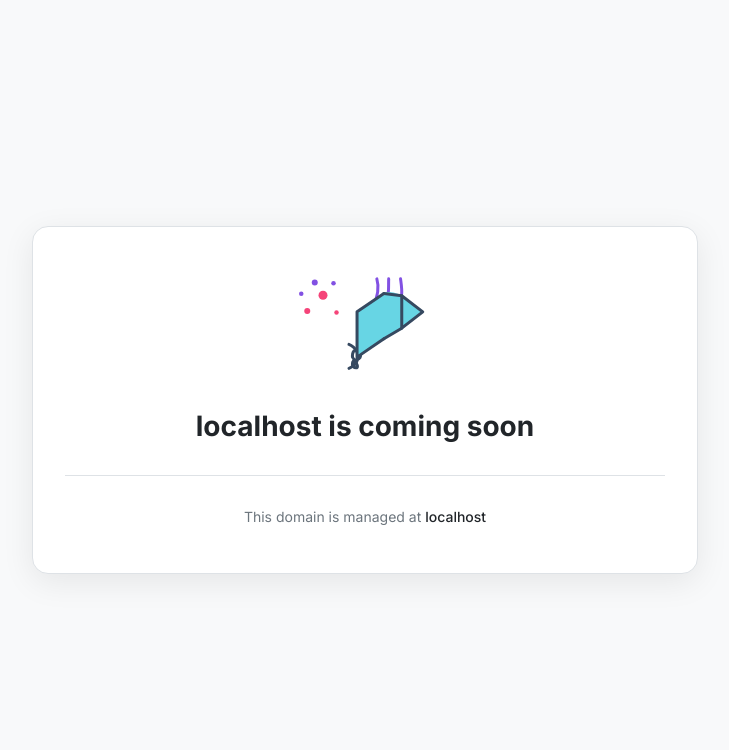
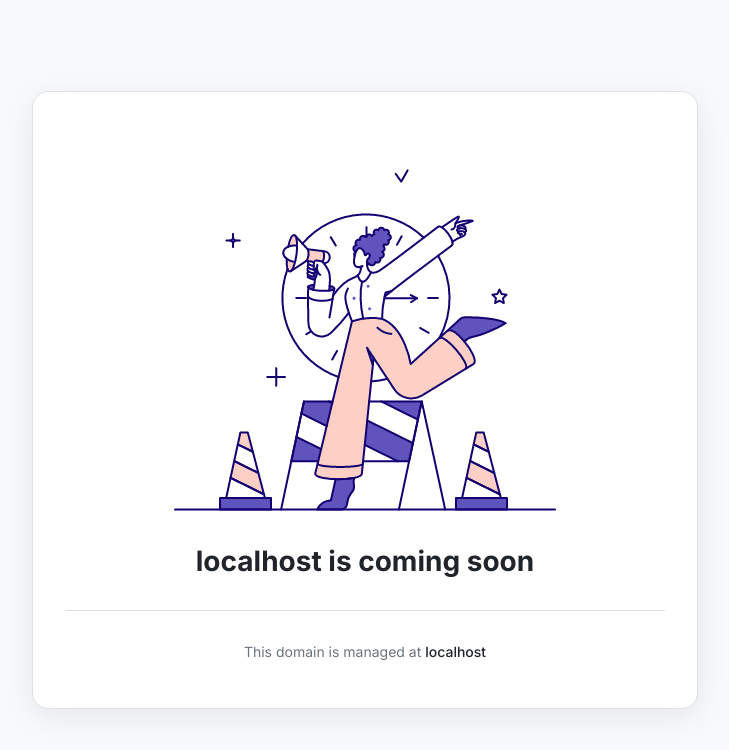
Before and after one commit to fayyiq/hostipe-landing, a plain HTML site: page index.html in a window 1280 px wide. Shown: the whole page, without its empty margins (275-1004 px from the left). Drawn offline with Linux system fonts and the light colour scheme.

Commit message:
Update index.html

```diff
--- a/index.html
+++ b/index.html
@@ -90,25 +90,7 @@
 
     <div class="card">
         <!-- SVG Illustration -->
-        <svg class="illustration" viewBox="0 0 200 130" xmlns="http://www.w3.org/2000/svg">
-            <g fill="none" fill-rule="evenodd">
-                <path d="M78.6,124.5 C78.6,124.5 90.5,120.3 90.5,108.5 C90.5,96.7 78.6,92.5 78.6,92.5" stroke="#364960" stroke-width="4" stroke-linecap="round" stroke-linejoin="round"/>
-                <path d="M83.4,109.8 C83.4,109.8 82.2,100.2 88,100.2 C93.8,100.2 97.8,111 89.2,112.6 C80.6,114.2 82.2,123.8 88,123.8 C93.8,123.8 84.6,111.4 84.6,111.4" stroke="#364960" stroke-width="4" stroke-linecap="round" stroke-linejoin="round"/>
-                <path d="M125.2,40.1 C133.2,28.7 131,16.7 131.6,5.1" stroke="#8251e3" stroke-width="4" stroke-linecap="round" stroke-linejoin="round"/>
-                <path d="M110.8,42.5 C116.2,30.5 119.4,17.1 115.8,5.1" stroke="#8251e3" stroke-width="4" stroke-linecap="round" stroke-linejoin="round"/>
-                <path d="M141.2,42.5 C152,32.7 149,17.1 147.4,5.1" stroke="#8251e3" stroke-width="4" stroke-linecap="round" stroke-linejoin="round"/>
-                <path d="M149,70.9 C149,70.9 133.4,79.5 125.2,85.1 L89.4,109.5 L89.4,49.1 L125.2,24.7 C133.4,19.1 149,27.7 149,27.7 L177,49.1 L149,70.9 Z" fill="#67d5e4"/>
-                <path d="M125.2,85.1 L89.4,109.5 L89.4,49.1 L125.2,24.7" stroke="#364960" stroke-width="4" stroke-linecap="round" stroke-linejoin="round"/>
-                <path d="M149,70.9 L125.2,85.1 M149,27.7 L125.2,24.7" stroke="#364960" stroke-width="4" stroke-linecap="round" stroke-linejoin="round"/>
-                <path d="M177,49.1 L149,27.7 L149,70.9 L177,49.1 Z" stroke="#364960" stroke-width="4" stroke-linecap="round" stroke-linejoin="round"/>
-                <circle fill="#F54479" cx="44" cy="27" r="6"/>
-                <circle fill="#F54479" cx="23" cy="48" r="4"/>
-                <circle fill="#F54479" cx="62" cy="50" r="3"/>
-                <circle fill="#8251e3" cx="58" cy="11" r="3"/>
-                <circle fill="#8251e3" cx="33" cy="10" r="4"/>
-                <circle fill="#8251e3" cx="15" cy="25" r="3"/>
-            </g>
-        </svg>
+       <img src="landing.png"  />
 
         <h1>
             <span class="domain-name">...</span> is coming soon
```
